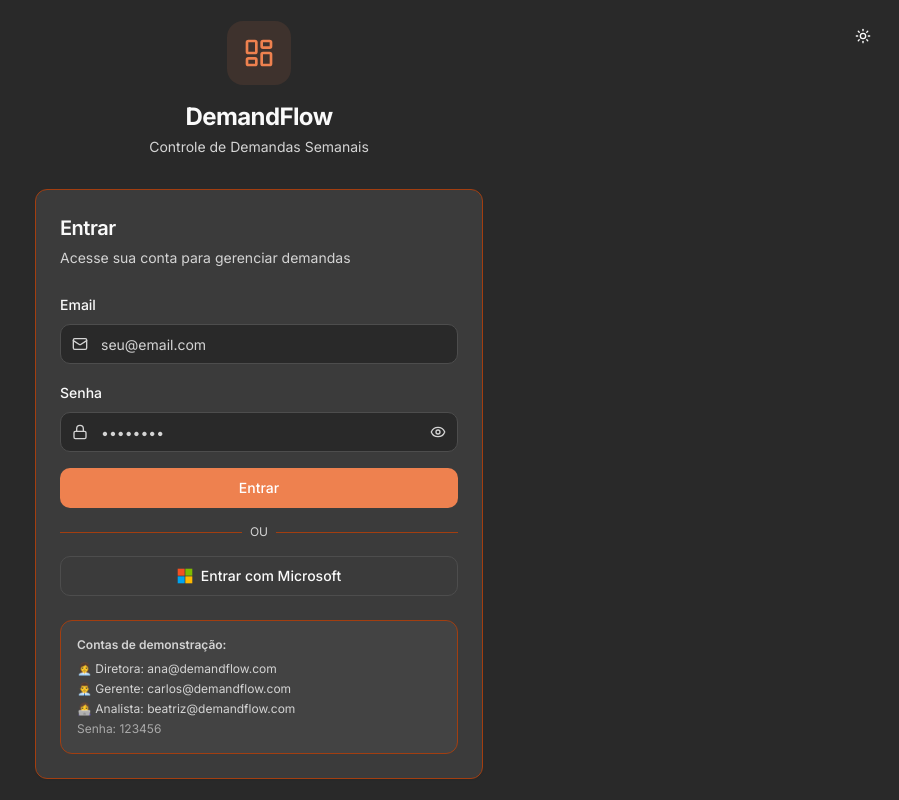
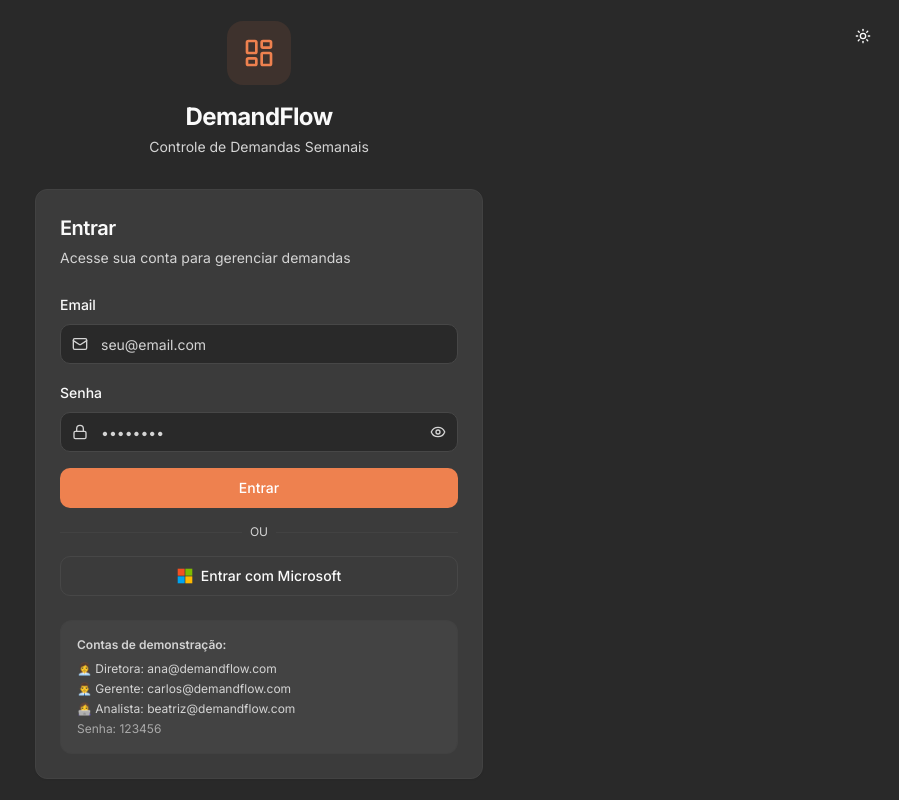
Before and after one commit to 66518161/controle-de-demandas-semanais, a React (Vite) app: page /login in a window 1280 px wide. Shown: the whole page, without its empty margins (381-1280 px from the left). Built offline with nearby package versions, Linux system fonts and the light colour scheme.

Commit message:
Refactor: Improve dark mode border and divider colors

```diff
--- a/src/components/demands/DemandCard.tsx
+++ b/src/components/demands/DemandCard.tsx
@@ -19,7 +19,7 @@
 
   return (
     <Card
-      className="p-4 cursor-pointer hover:shadow-md transition-all hover:border-primary/50 group"
+      className="p-4 cursor-pointer hover:shadow-md transition-all hover:border-primary/40 border-border/60 group"
       onClick={onClick}
     >
       <div className="flex justify-between items-start mb-2">
--- a/src/main.css
+++ b/src/main.css
@@ -53,12 +53,12 @@
     --secondary-foreground: 0 0% 100%;
     --muted: 0 0% 30%;
     --muted-foreground: 0 0% 83%; /* #d4d4d4 */
-    --accent: 19 82% 20%;
-    --accent-foreground: 19 82% 80%;
+    --accent: 20 10% 20%; /* Muted warm gray for subtle dark mode accents */
+    --accent-foreground: 20 15% 75%;
     --destructive: 0 62.8% 30.6%;
     --destructive-foreground: 0 0% 98%;
-    --border: 19 82% 35%; /* Subtler version of #f19d76 for borders */
-    --input: 0 0% 30%;
+    --border: 0 0% 26%; /* Subtle neutral gray for professional dark mode borders */
+    --input: 0 0% 28%;
     --ring: 19 82% 62%;
     --color-success: 142 70% 45%;
     --color-success-fg: 142 70% 80%;
@@ -84,4 +84,7 @@
   .glass {
     @apply bg-background/80 backdrop-blur-md border-b border-border;
   }
+  .dark .glass {
+    @apply bg-background/85 border-b border-border/70;
+  }
 }
--- a/src/pages/Login.tsx
+++ b/src/pages/Login.tsx
@@ -149,7 +149,7 @@
               Entrar com Microsoft
             </Button>
 
-            <div className="mt-6 p-4 bg-muted/50 rounded-lg border border-border">
+            <div className="mt-6 p-4 bg-muted/50 rounded-lg border border-border/60">
               <p className="text-xs font-semibold text-muted-foreground mb-2">
                 Contas de demonstração:
               </p>
--- a/src/pages/MyDemands.tsx
+++ b/src/pages/MyDemands.tsx
@@ -61,7 +61,7 @@
           {COLUMNS.map((col) => (
             <div
               key={col}
-              className="min-w-[300px] w-[300px] flex-shrink-0 flex flex-col bg-muted/30 rounded-xl p-4 snap-center border"
+              className="min-w-[300px] w-[300px] flex-shrink-0 flex flex-col bg-muted/30 rounded-xl p-4 snap-center border border-border/60"
             >
               <h3 className="font-semibold mb-4 text-sm uppercase tracking-wider text-muted-foreground">
                 {COL_TITLES[col]} ({myDemands.filter((d) => d.status === col).length})
```
Also changed, not shown: .skip.config.json.
